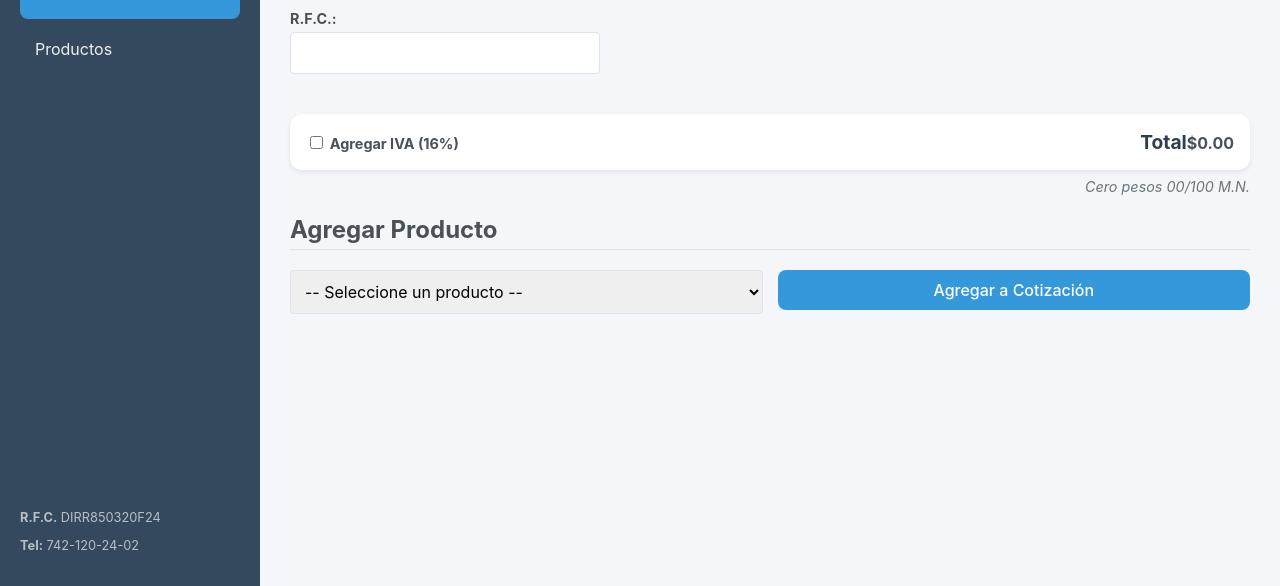
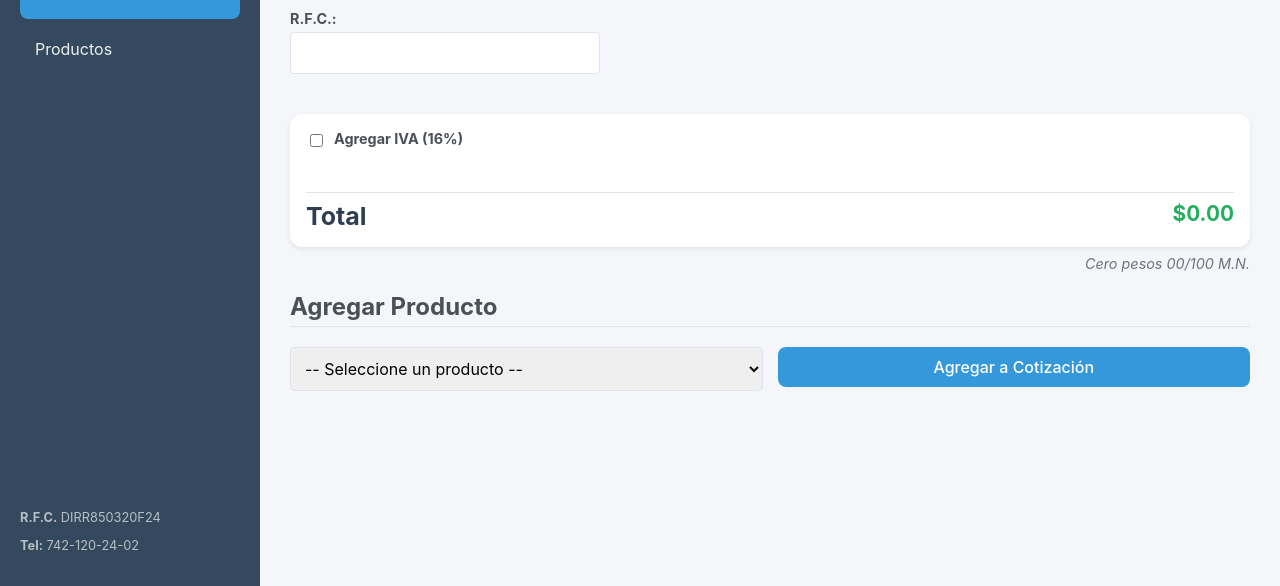
Before and after one commit to nottechguy/madereria-diaz, a plain HTML site: page index.html in a window 1280 px wide. Shown: the part 214-800 px from the top of the page. Drawn offline with nearby package versions, Linux system fonts and the light colour scheme.

Commit message:
Added css code for iva checkbox

```diff
--- a/style.css
+++ b/style.css
@@ -279,3 +279,44 @@ button:active { transform: scale(0.98); }
 .div-table-footer .total-value {
     font-size: 1.1em;
 }
+
+.total-container {
+    flex-direction: column;
+    align-items: stretch;
+}
+
+.iva-toggle {
+    display: flex;
+    align-items: center;
+    gap: 8px;
+    padding-bottom: 16px;
+    margin-bottom: 16px;
+    font-weight: normal;
+}
+.iva-toggle label {
+    cursor: pointer;
+}
+
+.totals-breakdown {
+    flex-direction: column;
+    gap: 8px;
+    width: 100%;
+}
+
+.total-line {
+    display: flex;
+    justify-content: space-between;
+    font-size: 1.1em;
+}
+
+.total-line.grand-total {
+    margin-top: 8px;
+    padding-top: 8px;
+    border-top: 1px solid var(--border-color);
+    font-weight: bold;
+    font-size: 1.3em;
+}
+
+.total-line.grand-total span:last-child {
+    color: var(--success-color);
+}
```
